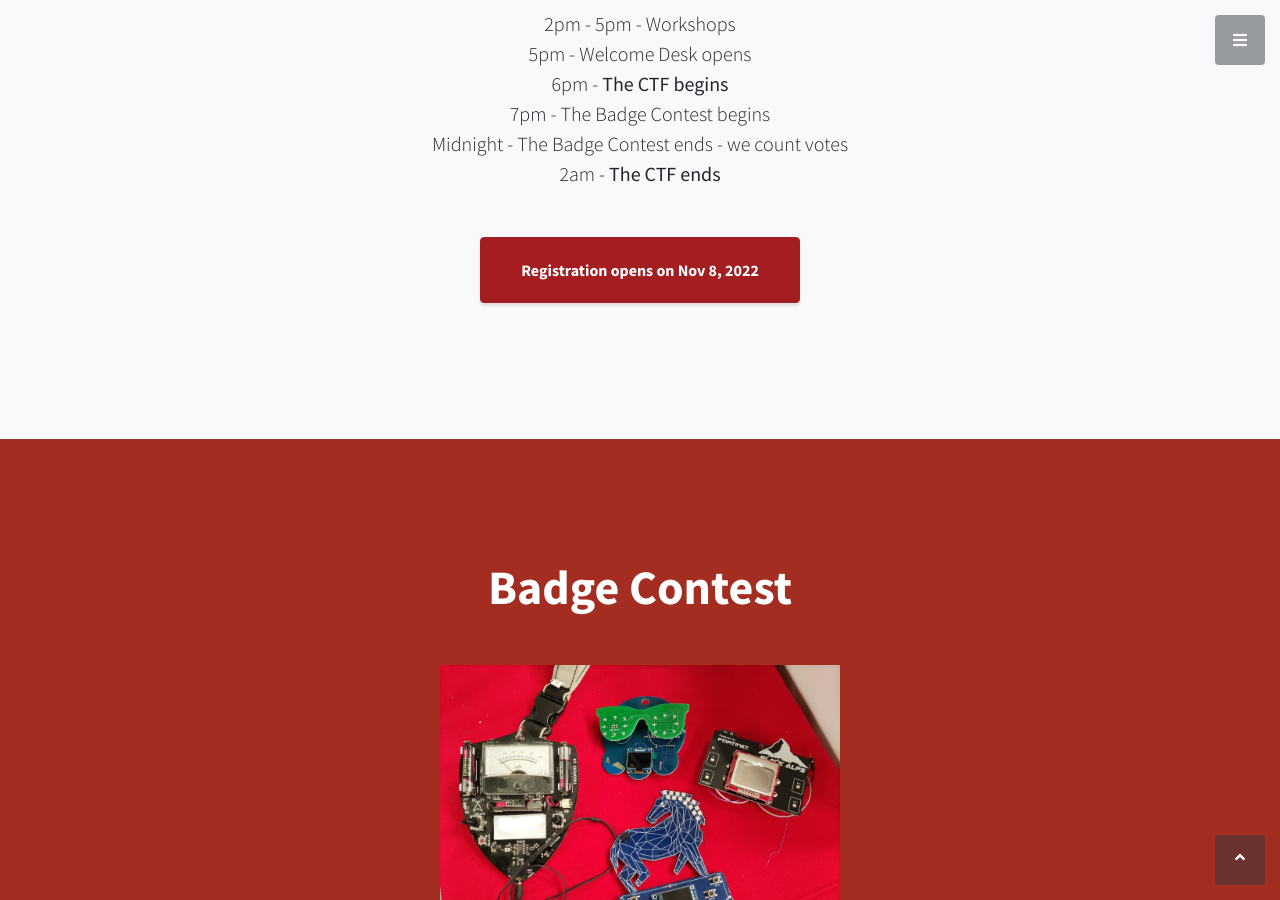
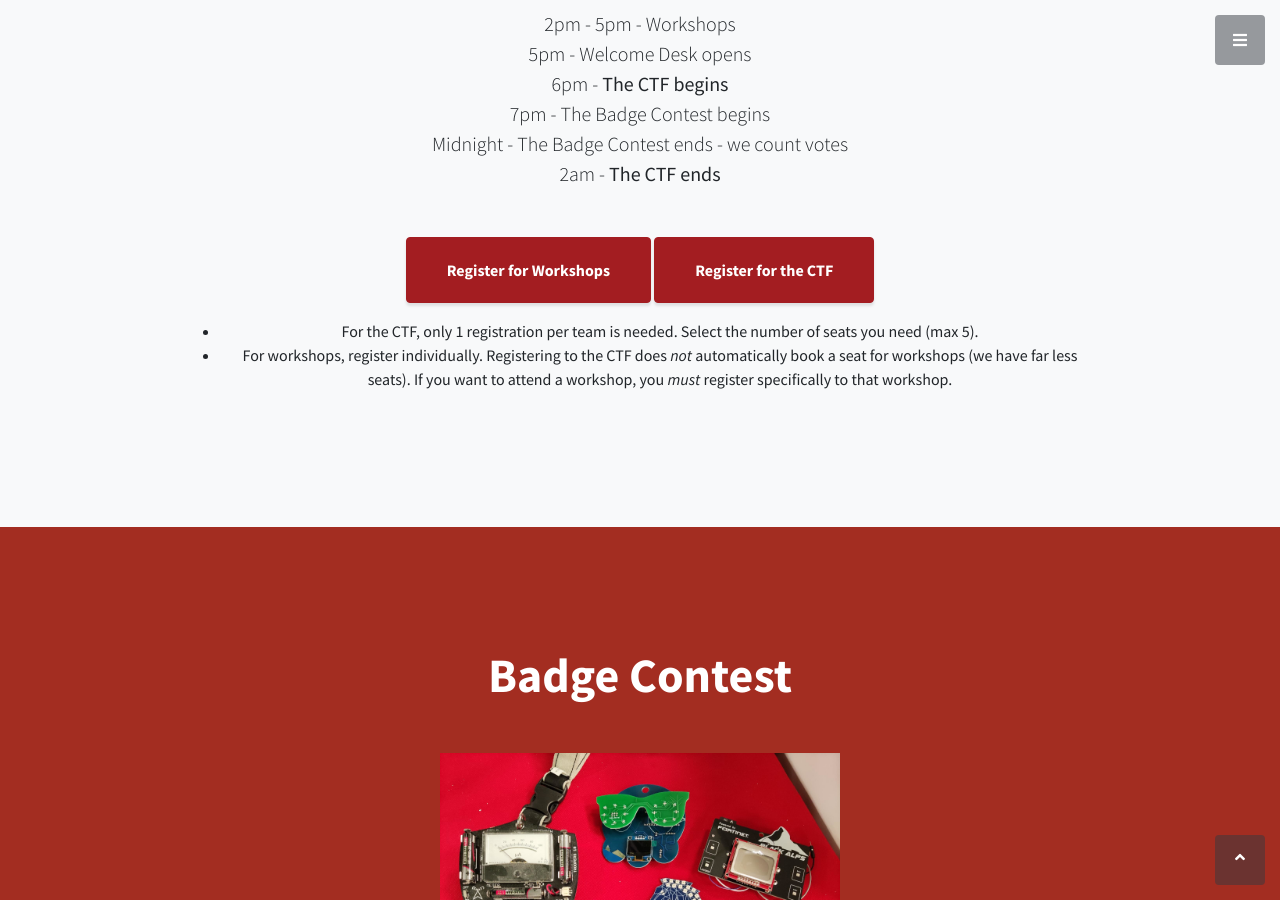
Before and after one commit to ph0wn/ph0wn.github.io, a Jekyll site: the page built from index.html, in a window 1280 px wide and 900 px high, scrolled down 1375 px. Built offline with Jekyll 4.4.1, drawn with Linux system fonts in a browser that asks for light colours; some of the changed text lies outside the part shown.

Commit message:
opening registration

```diff
--- a/_includes/footer.html
+++ b/_includes/footer.html
@@ -1,23 +1,28 @@
 <footer class="footer text-center">
     <div class="container">
         <ul class="list-inline mb-5">
+            <a href="https://twitter.com/ph0wn">Twitter</a>&nbsp;
+            <a href="https://github.com/ph0wn">GitHub</a>
+            <!-- This doesnt work any longer TO FIX
+                 NB. Discord server no longer exists
             <li class="list-inline-item">
                 <a class="social-link rounded-circle text-white mr-3" href="https://twitter.com/ph0wn">
               <i class="icon-social-twitter"></i>
             </a>
             </li>
-            <!--
+
 	    <li class="list-inline-item">
-                <a class="social-link rounded-circle text-white mr-3" href="https://discord.gg/quj8uDwvGH">
+                <a class="social-link rounded-circle text-white mr-3" href="https://discord.gg/XXXX">
 		    <i class="fab fa-discord"></i>
 		</a>
             </li>
-        -->
+
             <li class="list-inline-item">
                 <a class="social-link rounded-circle text-white" href="https://github.com/ph0wn">
               <i class="icon-social-github"></i>
             </a>
             </li>
+        -->
         </ul>
         <p class="text-muted small mb-0">Copyright &copy; ph0wn 2022</p>
     </div>
--- a/_includes/header.html
+++ b/_includes/header.html
@@ -1,7 +1,7 @@
 <header class="masthead d-flex">
     <div class="container text-center">
       <div class="p-3 mb-4 bg-danger text-white">
-        Registration opens on Nov 8, 2022
+        Registration is open!
       </div>
 
         <h1 class="text-white mb-1">Ph0wn CTF</h1>
--- a/index.html
+++ b/index.html
@@ -27,8 +27,13 @@ title: Ph0wn CTF
 		</p>
 
     		<p>
-		    <a class="btn btn-primary btn-xl js-scroll-trigger" href="https://ph0wn.org">Registration opens on Nov 8, 2022</a>
-		</p>
+		    <a class="btn btn-primary btn-xl js-scroll-trigger" href="https://framaforms.org/ph0wn-2022-workshops-1636477802">Register for Workshops</a>
+        <a class="btn btn-primary btn-xl js-scroll-trigger" href="https://framaforms.org/ph0wn-ctf-2022-registration-1635234912">Register for the CTF</a>
+        <ul>
+          <li>For the CTF, only 1 registration per team is needed. Select the number of seats you need (max 5).</li>
+          <li>For workshops, register individually. Registering to the CTF does <i>not</i> automatically book a seat for workshops (we have far less seats). If you want to attend a workshop, you <i>must</i> register specifically to that workshop.</li>
+        </ul>
+		    </p>
 
 
 
```
